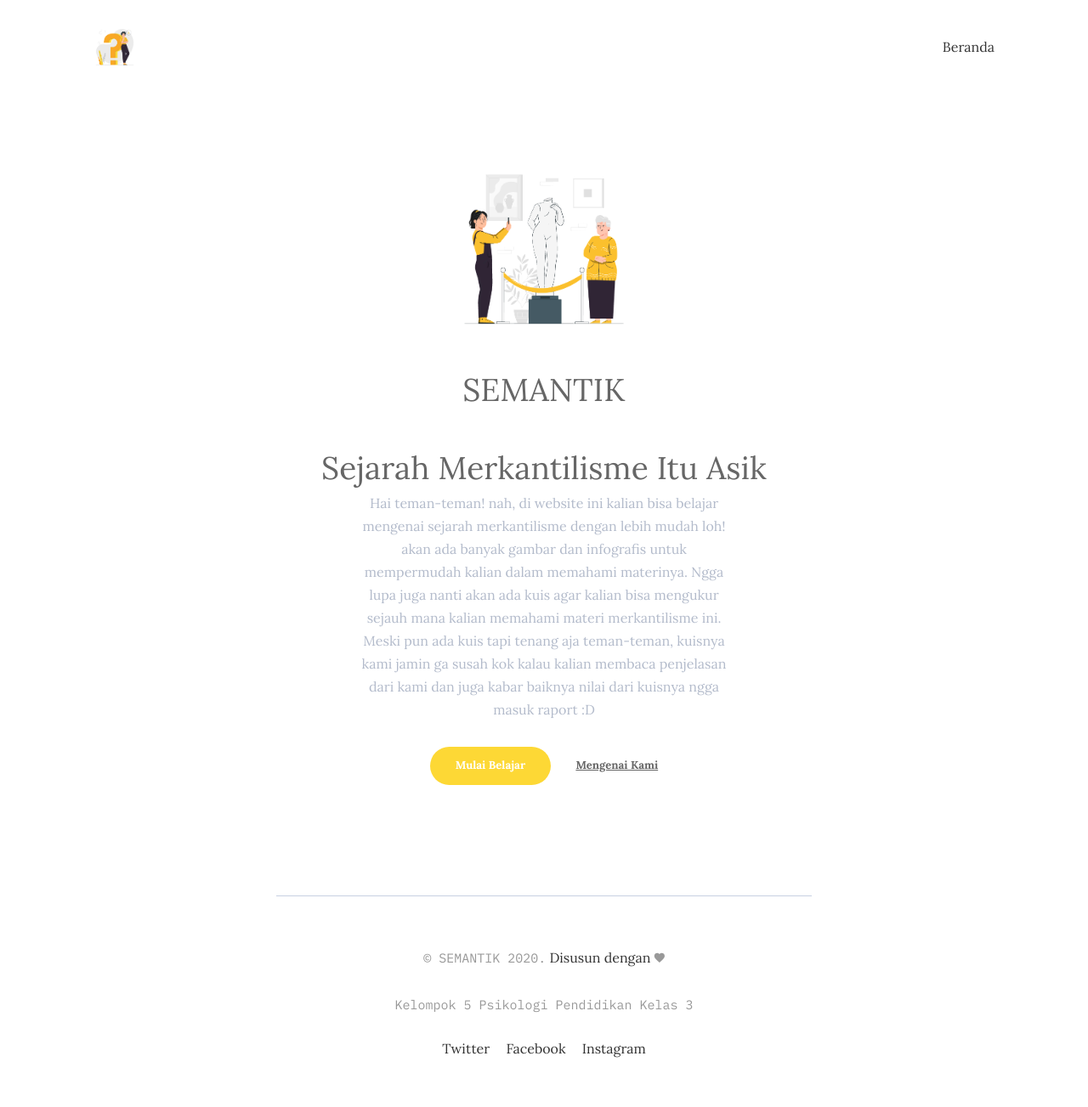
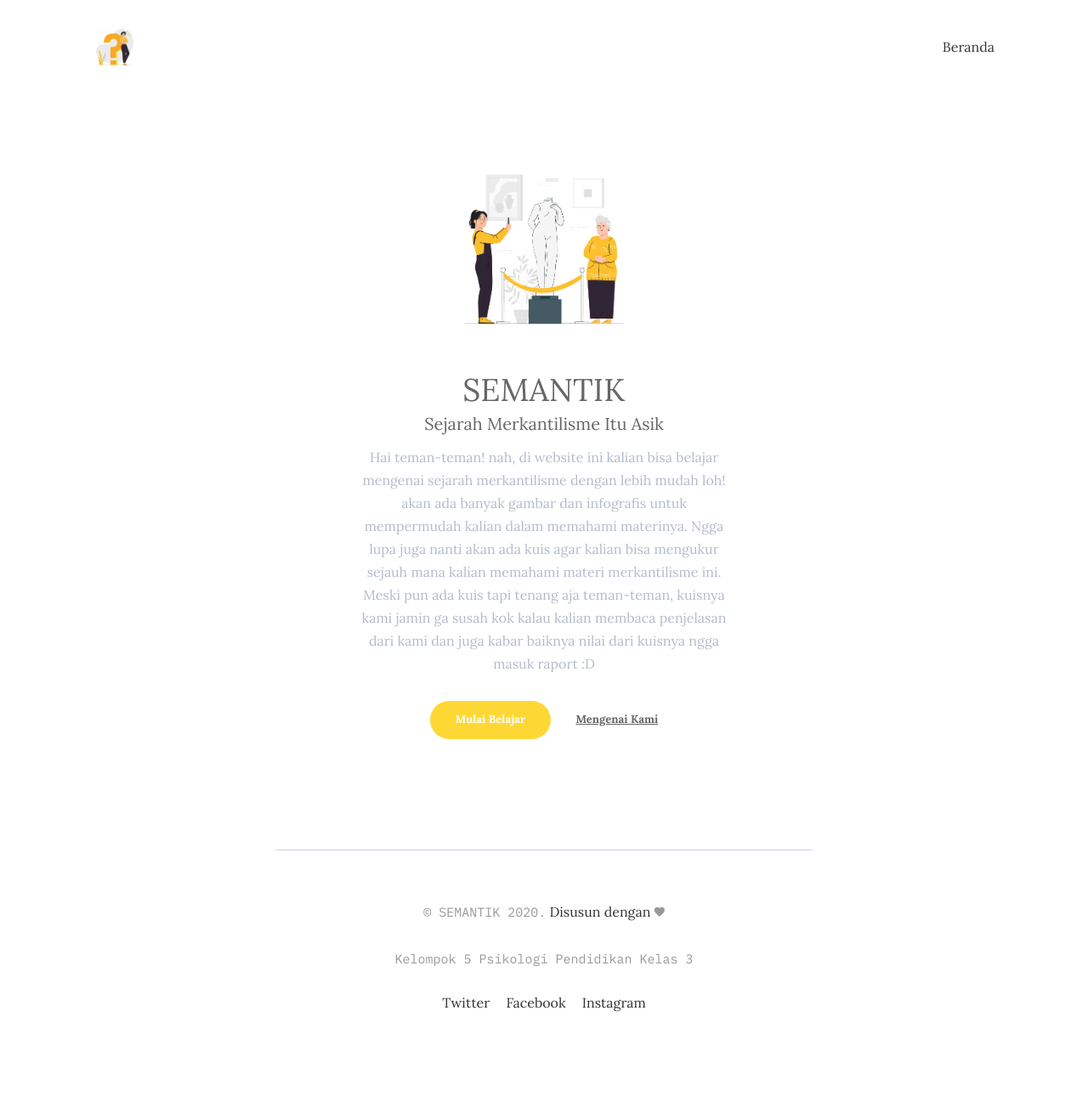
Before and after one commit to imamnrchls/modul, a Jekyll site: the page built from index.html, in a window 1280 px wide. Shown: the whole page at 85% size. Built offline with Jekyll 4.4.1, drawn with Linux system fonts in a browser that asks for light colours; nearby versions of some CDN libraries; after the commit the page ends 1249 px from its top, so only the background shows below that.

Commit message:
Update index.html

```diff
--- a/index.html
+++ b/index.html
@@ -8,7 +8,7 @@ layout: default
     <div class="author__inner">
   <img src="{{site.baseurl}}{{site.author.image}}" alt="{{site.author.name}}" class="author__img">
       <h1 class="author__job">{{ site.author.job }}</h1>
-      <h5 class="author__job">Sejarah Merkantilisme Itu Asik</h5>
+      <p class="author__desc">Sejarah Merkantilisme Itu Asik</p>
       <p class="author__bio">{{ site.author.bio }}</p>
       <div class="author__more">
         <a href="{{site.baseurl}}/2020/11/09/merkantilisme/" class="say-hello">Mulai Belajar</a>
```
